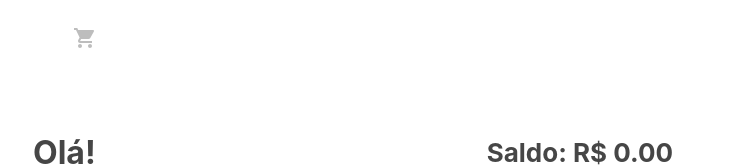
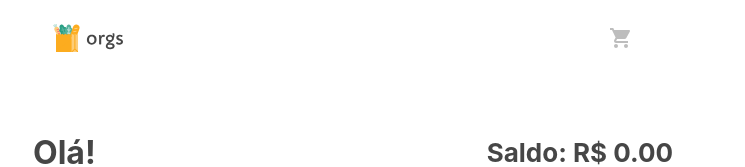
Before and after one commit to thalya-codes/curso-react-gerenciamento-de-estados-globais-com-context-api, a React (Create React App) app: page /feira in a window 1280 px wide. Shown: the top 167 px of the page, without its empty margins (287-1032 px from the left). Built offline with nearby package versions, Linux system fonts and the light colour scheme.

Commit message:
adiciona ícone e realiza ajuste na estilização do Nav da página Feira

```diff
--- a/src/pages/Feira/Navbar/index.js
+++ b/src/pages/Feira/Navbar/index.js
@@ -1,5 +1,5 @@
 import { Nav } from './styles';
-//import { ReactComponent as Logo } from 'assets/logo.svg';
+import { ReactComponent as Logo } from 'assets/logo.svg';
 import ShoppingCartIcon from '@mui/icons-material/ShoppingCart';
 import { Button, Badge } from '@mui/material';
 import { useCarrinhoContext } from 'common/hooks/useCarrinhoContext';
@@ -11,7 +11,7 @@ export default function NavBar() {
 
   return (
     <Nav>
-      {/* <Logo /> */}
+      <Logo />
       <Button
         disabled={quantidadeDeProdutos === 0}
         onClick={() => navigate("/carrinho")}
--- a/src/pages/Feira/Navbar/styles.js
+++ b/src/pages/Feira/Navbar/styles.js
@@ -3,6 +3,7 @@ import styled from 'styled-components';
 export const Nav = styled.nav`
   display: flex;
   justify-content: space-between;
+  align-items: center;
   margin-bottom: 30px;
   padding: 20px;
 `;
```
